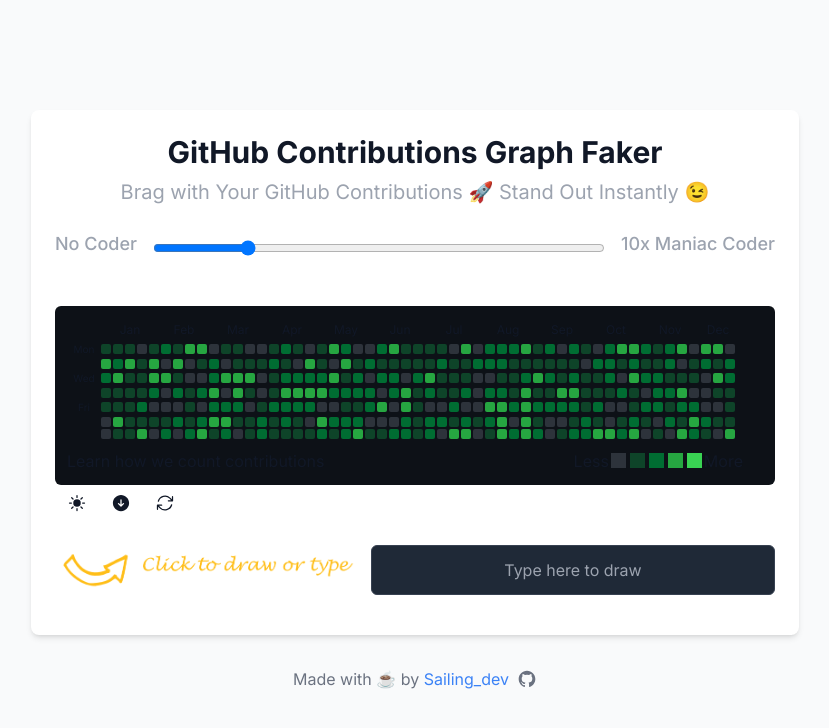
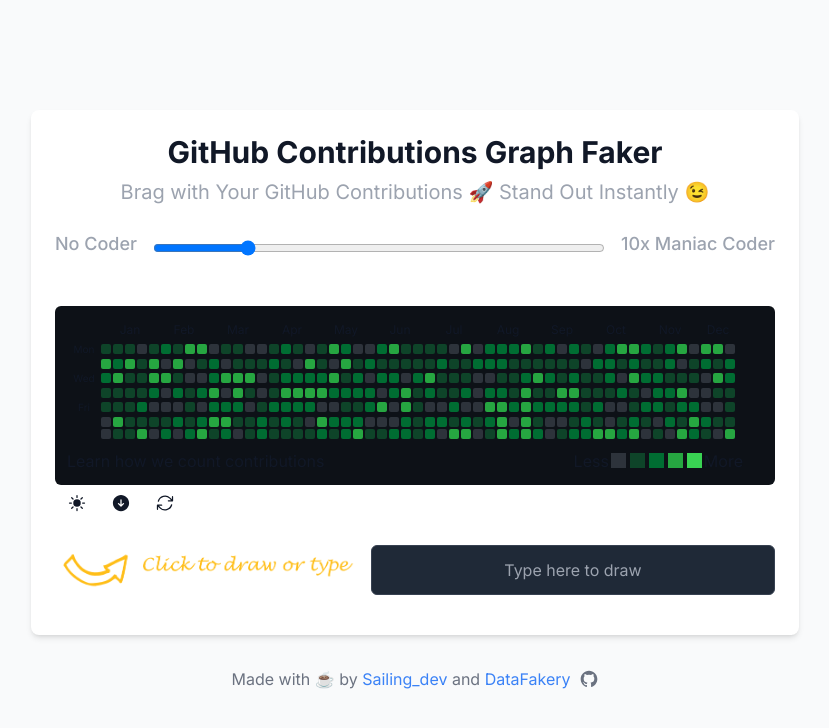
Before and after one commit to kellerfabian/contributionfaker, a Next.js app: page / in a window 1280 px wide. Shown: the top 728 px of the page, without its empty margins (225-1054 px from the left). Built offline with nearby package versions, Linux system fonts and the light colour scheme.

Commit message:
feat: added footer link

```diff
--- a/app/page.tsx
+++ b/app/page.tsx
@@ -146,6 +146,14 @@
             >
               Sailing_dev
             </Link>
+            {" and "}
+            <Link
+              href="https://datafakery.io"
+              className="text-blue-500"
+              target="_blank"
+            >
+              DataFakery
+            </Link>
           </p>
           <Link
             href="https://github.com/kellerfabian/contributionfaker"
```
